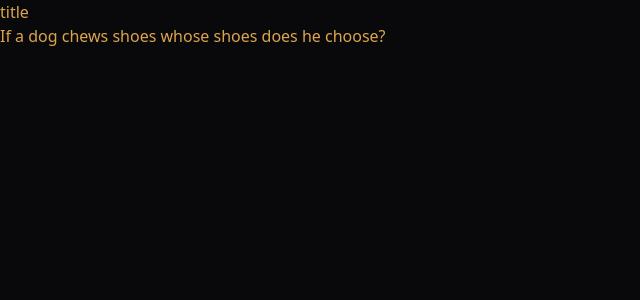
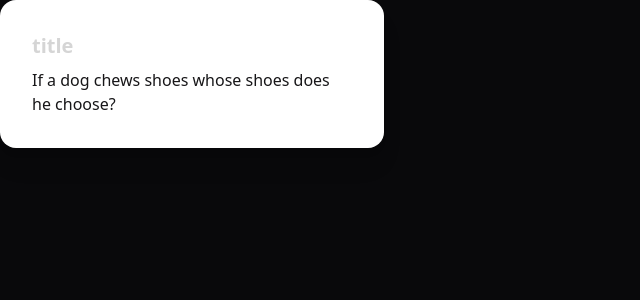
Before and after one commit to Nobodyno-boop/Liquid-list, a Next.js app: page /test in a window 1280 px wide. Shown: the top 300 px of the page, without its empty margins (0-640 px from the left). Built offline with nearby package versions, Linux system fonts and the light colour scheme.

Commit message:
move files to correct organization, fix tailwinds config to match components files in folders

```diff
--- a/components/atoms/Edit.tsx
+++ b/components/atoms/Edit.tsx
@@ -1,4 +1,4 @@
-import React, {FC, ReactChildren, useRef, useState} from "react";
+import React, {FC, useEffect, useMemo, useRef, useState} from "react";
 
 // <Edit></Edit>
 export type EditProps = {
@@ -9,12 +9,14 @@ export type EditProps = {
 }
 
 
-export const Edit : FC<EditProps> = ({value, placeHolder,children, onUpdate}) => {
-    const [edit,setEdit] = useState(value)
+export const Edit : FC<EditProps> = ({value = "", placeHolder,children, onUpdate}) => {
+    const [edit, setEdit] = useState(value)
+    const [editMode, setEditMode] = useState(false)
     const ref = useRef<HTMLDivElement>()
     const enabled = () => {
-        ref.current.contentEditable = 'true'
-        ref.current.focus()
+        // ref.current.contentEditable = 'true'
+        // ref.current.focus()
+        setEditMode(true)
     }
 
     const onFocus = () => {
@@ -22,16 +24,26 @@ export const Edit : FC<EditProps> = ({value, placeHolder,children, onUpdate}) =>
     }
 
     const save = (e) => {
+        ref.current.contentEditable = 'false'
         console.log("save")
-        console.log(e.target.textContent.length)
         setEdit(e.target.textContent)
     }
 
     return (
-        <div ref={ref} onDoubleClick={enabled} onFocus={onFocus} onBlur={save}>
-            {edit ? edit : (
-                <span className='text-base-300/20'>{placeHolder}</span>
-            )}
+        <div>
+            {
+                editMode ? (
+                    <div>
+                        <input type="text" placeholder={placeHolder} className="input input-bordered input-primary w-full max-w-xs" />
+                    </div>
+                ) : (
+                    <div ref={ref} onDoubleClick={enabled} onFocus={onFocus} onBlur={save}>
+                        {edit.length > 0 ? edit : (
+                            <span className='text-base-300/20'>{placeHolder}</span>
+                        )}
+                    </div>
+                )
+            }
         </div>
     )
 }
--- a/tailwind.config.js
+++ b/tailwind.config.js
@@ -1,6 +1,6 @@
 /** @type {import('tailwindcss').Config} */
 module.exports = {
-    content: ['./pages/**/*.{js,ts,jsx,tsx}', './components/*.{js,ts,jsx,tsx}'],
+    content: ['./pages/**/*.{js,ts,jsx,tsx}', './components/**/*.{js,ts,jsx,tsx}'],
     theme: {
         extend: {},
     },
```
Also changed, not shown: store/todo.ts (+8 -0 lines).
